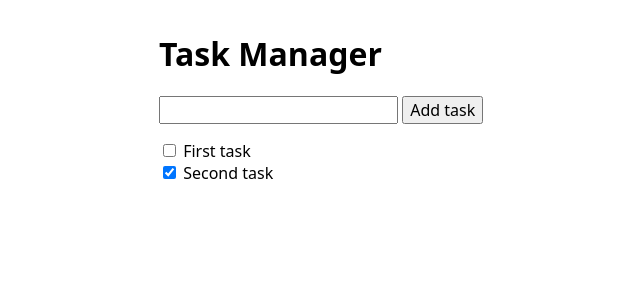
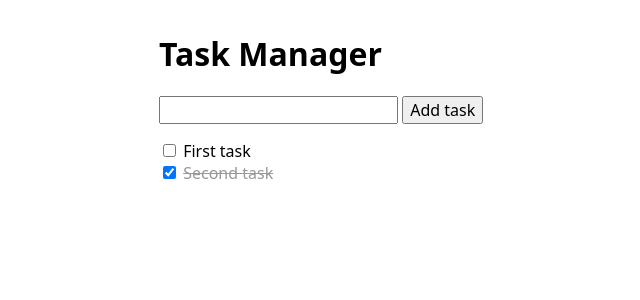
Before and after one commit to dsmchen/task-manager, a SvelteKit app: page / in a window 1280 px wide. Shown: the top 300 px of the page, without its empty margins (241-881 px from the left). Built offline with nearby package versions, Linux system fonts and the light colour scheme.

Commit message:
feat: style completed tasks with line-through
Apply a .done class to the task text when its done state is checked so
finished tasks render with a strikethrough and muted grey color,
visually distinguishing them from pending tasks.

```diff
--- a/src/app.css
+++ b/src/app.css
@@ -30,3 +30,8 @@ ul.task-list {
 	white-space: nowrap;
 	border: 0;
 }
+
+.done {
+	text-decoration: line-through;
+	color: #999;
+}
--- a/src/routes/+page.svelte
+++ b/src/routes/+page.svelte
@@ -41,7 +41,7 @@
 		<li>
 			<label>
 				<input type="checkbox" bind:checked={task.done} />
-				{task.text}
+				<span class:done={task.done}>{task.text}</span>
 			</label>
 		</li>
 	{/each}
```
